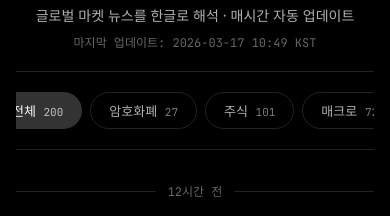
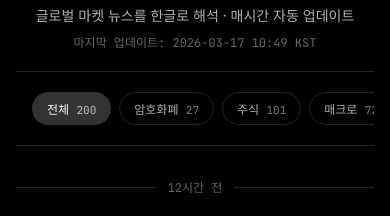
Before and after one commit to kittycapital/market-pulse, a plain HTML site: page index.html in a window 390 px wide. Shown: the part 59-275 px from the top of the page. Drawn offline with Linux system fonts and the light colour scheme.

Commit message:
Update index.html

```diff
--- a/index.html
+++ b/index.html
@@ -270,8 +270,9 @@
     @media (max-width: 640px) {
       .header { padding: 24px 0 20px; }
       .header h1 { font-size: 22px; }
-      .filter-bar { overflow-x: auto; -webkit-overflow-scrolling: touch; }
+      .filter-bar { overflow-x: auto; -webkit-overflow-scrolling: touch; justify-content: flex-start; padding-left: 16px; padding-right: 16px; }
       .filter-bar::-webkit-scrollbar { display: none; }
+      .filter-btn { font-size: 12px; padding: 7px 14px; }
       .news-card { padding: 16px; }
       .card-summary-kr { font-size: 14px; }
       .card-title-en { font-size: 11px; }
@@ -412,7 +413,7 @@
       if (item.likes || item.retweets) {
         engHtml = '<div class="engagement">';
         if (item.likes) engHtml += '<span>♥ ' + fmtNum(item.likes) + '</span>';
-        if (item.retweets) engHtml += '<span>🔁 ' + fmtNum(item.retweets) + '</span>';
+        if (item.retweets) engHtml += '<span>RT ' + fmtNum(item.retweets) + '</span>';
         engHtml += '</div>';
       } else {
         engHtml = '<div></div>';
```
